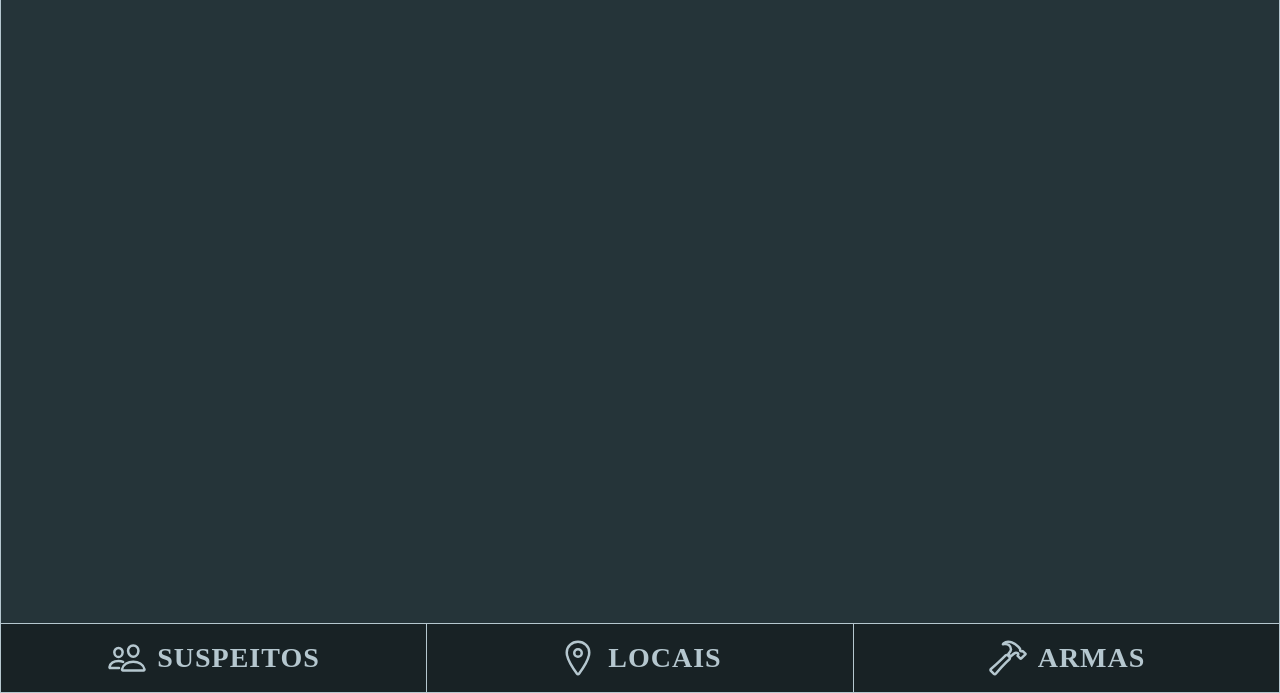
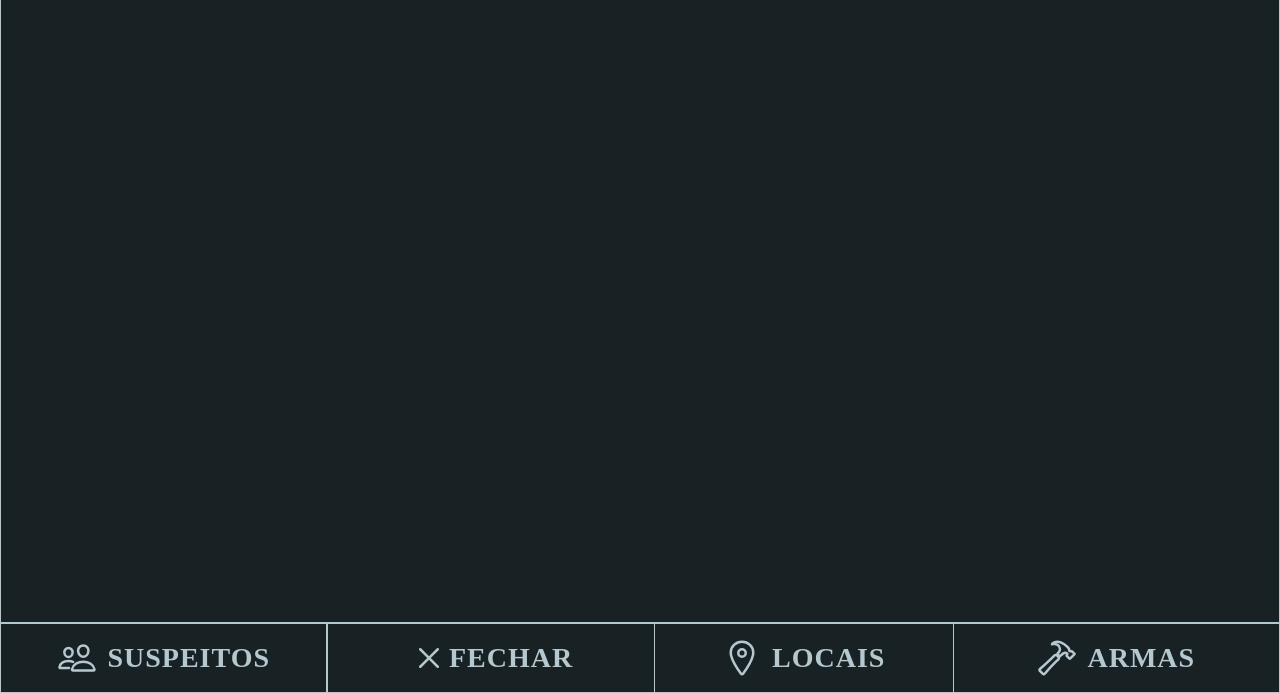
Before and after one commit to chippari/rastros-game-website, a plain HTML site: page index.html in a window 1280 px wide. Both pictures are taken after a click on the button "SUSPEITOS". Shown: the part 107-800 px from the top of the page. Drawn offline with nearby package versions, Linux system fonts and the light colour scheme; some packages are replaced by stand-ins of ours; a script that the page names is missing; a web font is replaced by a local one.

Commit message:
Atualizando o website

```diff
--- a/css/styles.css
+++ b/css/styles.css
@@ -221,34 +221,16 @@
   position: relative;
 
   background-color: #182225;
-  border: 0.1rem solid #b5c7cf;
 }
 
 /*===============================*/
 /* FOOTER SUSPECTS */
 /*===============================*/
 
-.suspects-container {
+.btn-open-suspects {
   height: 7rem;
   width: calc(100% / 3);
 
-  display: flex;
-  align-items: center;
-  justify-content: center;
-
-  border-right: 0.1rem solid #b5c7cf;
-  padding: 0 4.8rem;
-}
-
-.suspects-container:hover,
-.suspects-container:active {
-  background-color: #253439;
-  border-top: 0.1rem solid #b5c7cf;
-  border-bottom: 0.1rem solid #b5c7cf;
-}
-
-.btn-open-suspects,
-.btn-close-suspects {
   background: none;
   border: none;
   padding: 0;
@@ -258,14 +240,49 @@
   align-items: center;
   justify-content: center;
   gap: 1rem;
+
+  background-color: #182225;
+  border: 0.1rem solid #b5c7cf;
+  padding: 0 4.8rem;
+
+  z-index: 100;
 }
 
-.icon-suspects {
+.btn-close-suspects {
+  height: 7rem;
+  width: calc(100% / 3);
+
+  background: none;
+  border: none;
+  padding: 0;
+  cursor: pointer;
+
+  display: flex;
+  align-items: center;
+  justify-content: center;
+
+  background-color: #182225;
+  border: 0.1rem solid #b5c7cf;
+  padding: 0 4.8rem;
+
+  z-index: 100;
+}
+
+.btn-open-suspects:hover,
+.btn-open-suspects:active,
+.btn-close-suspects:hover,
+.btn-close-suspects:active {
+  background-color: #253439;
+}
+
+.icon-suspects,
+.icon-close-suspects {
   font-size: 4rem;
   color: #b5c7cf;
 }
 
-.btn-title-suspects {
+.btn-title-suspects,
+.btn-title-close-suspects {
   font-size: 2.8rem;
   font-family: 'Ibarra Real Nova', serif;
   font-weight: 700;
@@ -274,25 +291,33 @@
   color: #b5c7cf;
 }
 
+.suspects-container {
+  position: fixed;
+  bottom: 0;
+  left: 0;
+  width: 100vw;
+  height: min(calc(80rem - 14rem), calc(100% - 14rem));
+
+  background-color: #182225;
+  border: 0.1rem solid #b5c7cf;
+
+  transform: translateY(100%);
+  transition: transform 0.75s ease;
+
+  z-index: 99;
+}
+
+.suspects-container.show {
+  transform: translateY(calc(0% - 7rem));
+}
+
+.suspects-container.show ~ #overlay {
+  display: block;
+}
+
 /*===============================*/
 /* FOOTER LOCALS */
 /*===============================*/
-
-.locals-container {
-  height: 7rem;
-  width: calc(100% / 3);
-
-  display: flex;
-  align-items: center;
-  justify-content: center;
-}
-
-.locals-container:hover,
-.locals-container:active {
-  background-color: #253439;
-  border-top: 0.1rem solid #b5c7cf;
-  border-bottom: 0.1rem solid #b5c7cf;
-}
 
 .btn-open-locals,
 .btn-close-locals {
@@ -305,6 +330,20 @@
   align-items: center;
   justify-content: center;
   gap: 1rem;
+
+  height: 7rem;
+  width: calc(100% / 3);
+
+  background-color: #182225;
+  border-top: 0.1rem solid #b5c7cf;
+  border-bottom: 0.1rem solid #b5c7cf;
+
+  z-index: 100;
+}
+
+.btn-open-locals:hover,
+.btn-close-locals:active {
+  background-color: #253439;
 }
 
 .icon-locals {
@@ -321,31 +360,18 @@
   color: #b5c7cf;
 }
 
+/* .locals-container {
+} */
+
 /*===============================*/
 /* FOOTER WEAPONS */
 /*===============================*/
 
-.weapons-container {
+.btn-open-weapons,
+.btn-close-weapons {
   height: 7rem;
   width: calc(100% / 3);
 
-  display: flex;
-  align-items: center;
-  justify-content: center;
-
-  border-left: 0.1rem solid #b5c7cf;
-  padding: 0 4.8rem;
-}
-
-.weapons-container:hover,
-.weapons-container:active {
-  background-color: #253439;
-  border-top: 0.1rem solid #b5c7cf;
-  border-bottom: 0.1rem solid #b5c7cf;
-}
-
-.btn-open-weapons,
-.btn-close-weapons {
   background: none;
   border: none;
   padding: 0;
@@ -355,6 +381,17 @@
   align-items: center;
   justify-content: center;
   gap: 1rem;
+
+  background-color: #182225;
+  border: 0.1rem solid #b5c7cf;
+  padding: 0 4.8rem;
+
+  z-index: 100;
+}
+
+.btn-open-weapons:hover,
+.btn-close-weapons:active {
+  background-color: #253439;
 }
 
 .icon-weapons {
@@ -370,3 +407,6 @@
   text-transform: uppercase;
   color: #b5c7cf;
 }
+
+/* .weapons-container {
+} */
--- a/index.html
+++ b/index.html
@@ -102,13 +102,12 @@
         </ul>
       </nav>
 
-      <div id="overlay" onclick="closeSidebar()" aria-hidden="true"></div>
+      <div id="overlay" aria-hidden="true"></div>
     </header>
     <main>
       <section class="section-game"></section>
     </main>
     <footer class="footer">
-      <div class="suspects-container">
       <button
         class="btn-open-suspects"
         id="open-suspects-btn"
@@ -119,8 +118,16 @@
         <ion-icon name="people-outline" class="icon-suspects"></ion-icon>
         <h1 class="btn-title-suspects">Suspeitos</h1>
       </button>
-      </div>
-      <div class="locals-container">
+      <div class="suspects-container" id="suspects-container" inert></div>
+      <button
+        class="btn-close-suspects"
+        id="close-suspects-btn"
+        aria-label="close suspects"
+      >
+        <ion-icon name="close-outline" class="icon-close-suspects"></ion-icon>
+        <h1 class="btn-title-close-suspects">Fechar</h1>
+      </button>
+      <!--  -->
       <button
         class="btn-open-locals"
         id="open-locals-btn"
@@ -131,8 +138,7 @@
         <ion-icon name="location-outline" class="icon-locals"></ion-icon>
         <h1 class="btn-title-locals">Locais</h1>
       </button>
-      </div>
-      <div class="weapons-container">
+      <!-- <div class="locals-container"></div> -->
       <button
         class="btn-open-weapons"
         id="open-weapons-btn"
@@ -143,7 +149,7 @@
         <ion-icon name="hammer-outline" class="icon-weapons"></ion-icon>
         <h1 class="btn-title-weapons">Armas</h1>
       </button>
-      </div>
+      <!-- <div class="weapons-container"></div> -->
     </footer>
   </body>
 </html>
--- a/js/script.js
+++ b/js/script.js
@@ -1,3 +1,9 @@
+/*===============================*/
+/* GENERAL CODE */
+/*===============================*/
+
+const overlay = document.getElementById('overlay');
+
 /*===============================*/
 /* BUTTONS NAVBAR CODE */
 /*===============================*/
@@ -20,9 +26,10 @@ function closeSidebar() {
 
 openBtn.addEventListener('click', openSidebar);
 closeBtn.addEventListener('click', closeSidebar);
+overlay.addEventListener('click', closeSidebar);
 
 /*===============================*/
-/* BUTTONS Hint CODE */
+/* BUTTONS HINT CODE */
 /*===============================*/
 
 const openHintBtn = document.getElementById('open-hint-btn');
@@ -43,3 +50,27 @@ function closeHint() {
 
 openHintBtn.addEventListener('click', openHint);
 closeHintBtn.addEventListener('click', closeHint);
+overlay.addEventListener('click', closeHint);
+
+/*===============================*/
+/* BUTTONS SUSPECTS CODE */
+/*===============================*/
+
+const openSuspectsBtn = document.getElementById('open-suspects-btn');
+const closeSuspectsBtn = document.getElementById('open-suspects-btn');
+const suspectsContainer = document.getElementById('suspects-container');
+
+function openSuspects() {
+  suspectsContainer.classList.add('show');
+  openSuspectsBtn.setAttribute('aria-expanded', 'true');
+  suspectsContainer.removeAttribute('inert');
+}
+
+function closeSuspects() {
+  suspectsContainer.classList.remove('show');
+  openSuspectsBtn.setAttribute('aria-expanded', 'false');
+  suspectsContainer.setAttribute('inert', '');
+}
+
+openSuspectsBtn.addEventListener('click', openSuspects);
+// closeSuspectsBtn.addEventListener('click', closeSuspects);
```
Lines whose indentation alone changed are shown as unchanged.
